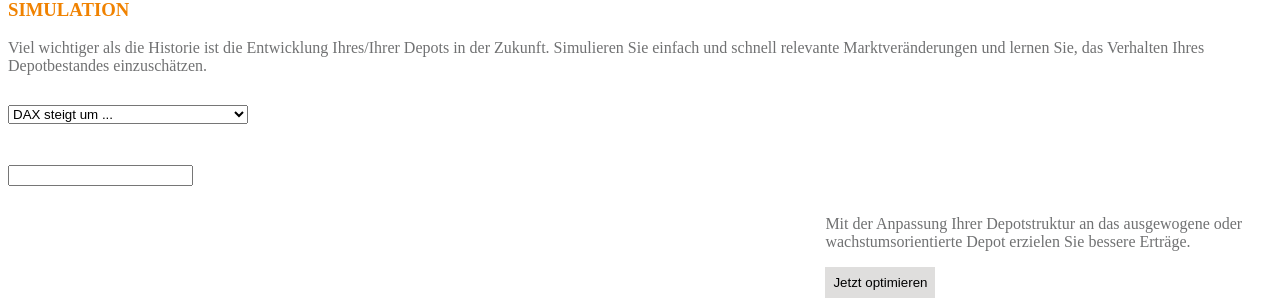
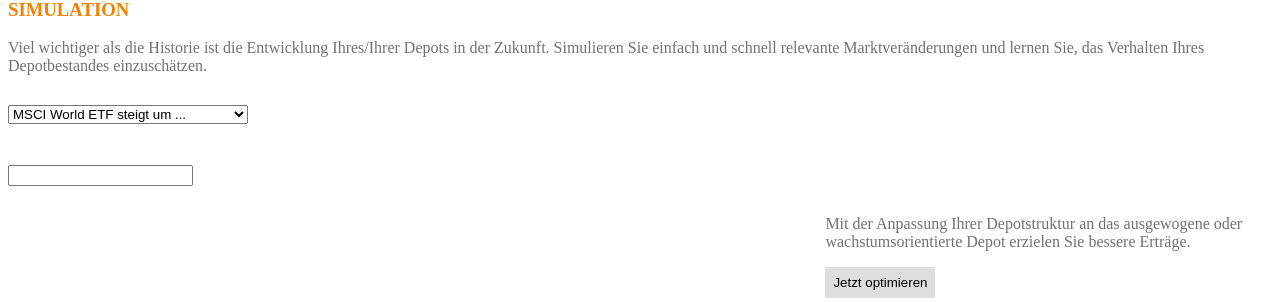
Before and after one commit to mfilenko/roboanalyst, a Django app: page /simulation/ in a window 1280 px wide. Shown: the part 239-541 px from the top of the page. Run offline with Django 3.2, Linux system fonts and the light colour scheme; style sheets or scripts are compiled from the project's sources; some libraries are stand-ins or nearby versions.

Commit message:
MSCI world by default

```diff
--- a/templates/simulation.html
+++ b/templates/simulation.html
@@ -246,7 +246,7 @@ drawDiagram()
                 <div>
                     <select id="einflussfaktor" onchange="drawDiagram()">
                       <option value="dax">DAX steigt um ...</option>
-                      <option value="msci-world">MSCI World ETF steigt um ...</option>
+                      <option selected value="msci-world">MSCI World ETF steigt um ...</option>
                       <option value="msci-em">MSCI Emerging markets steigt um ...</option>
                     </select>
                     <br><br><br>
```
